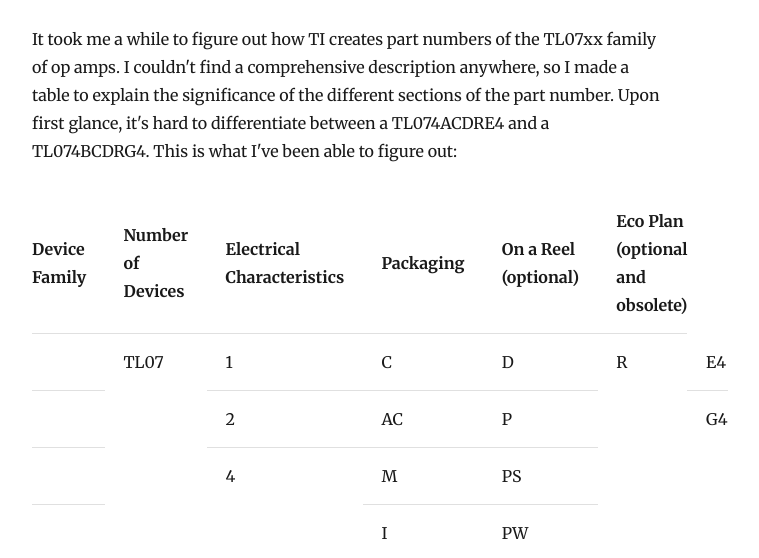
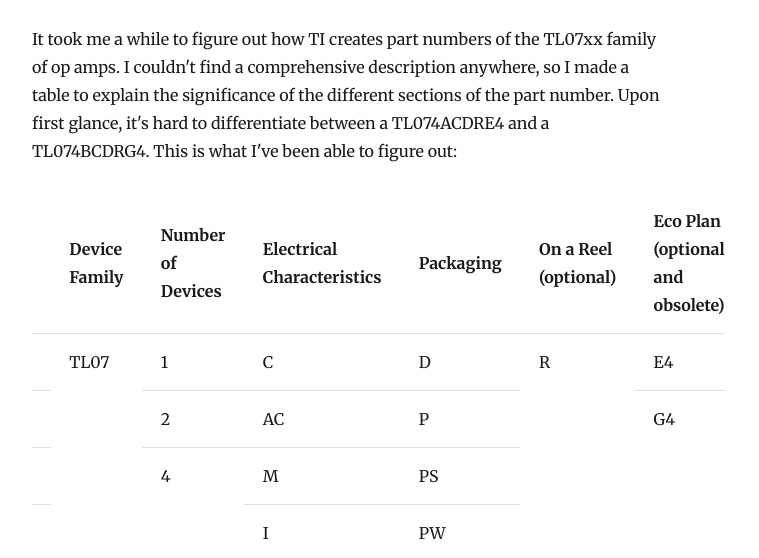
Before and after one commit to lucasgerads/blog, a Gatsby site: page /TL07xx/ in a window 1280 px wide. Shown: the part 242-800 px from the top of the page, without its empty margins (293-1052 px from the left). Built offline with nearby package versions, Linux system fonts and the light colour scheme; Gatsby itself is replaced by a stand-in of ours; some packages are replaced by stand-ins of ours.

Commit message:
ah formatting

```diff
--- a/content/blog/TL07xx/index.md
+++ b/content/blog/TL07xx/index.md
@@ -9,6 +9,7 @@
 <table>
     <thead>
         <tr>
+            <th></th>
             <th>Device Family</th>
             <th>Number of Devices</th>
             <th>Electrical Characteristics</th>
@@ -55,6 +56,7 @@
             <td>NS</td>
         </tr>
      <tr>
+            <td></td>
             <td>DB</td>
         </tr>
     </tbody>
```
